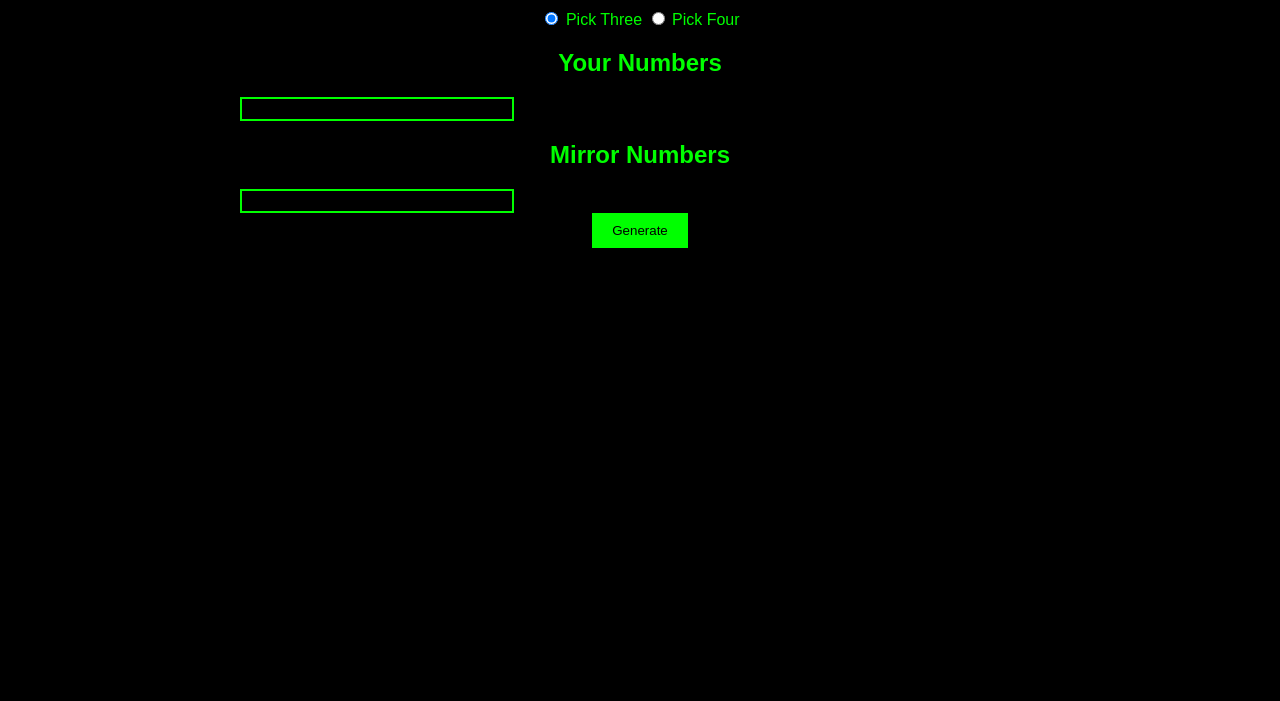
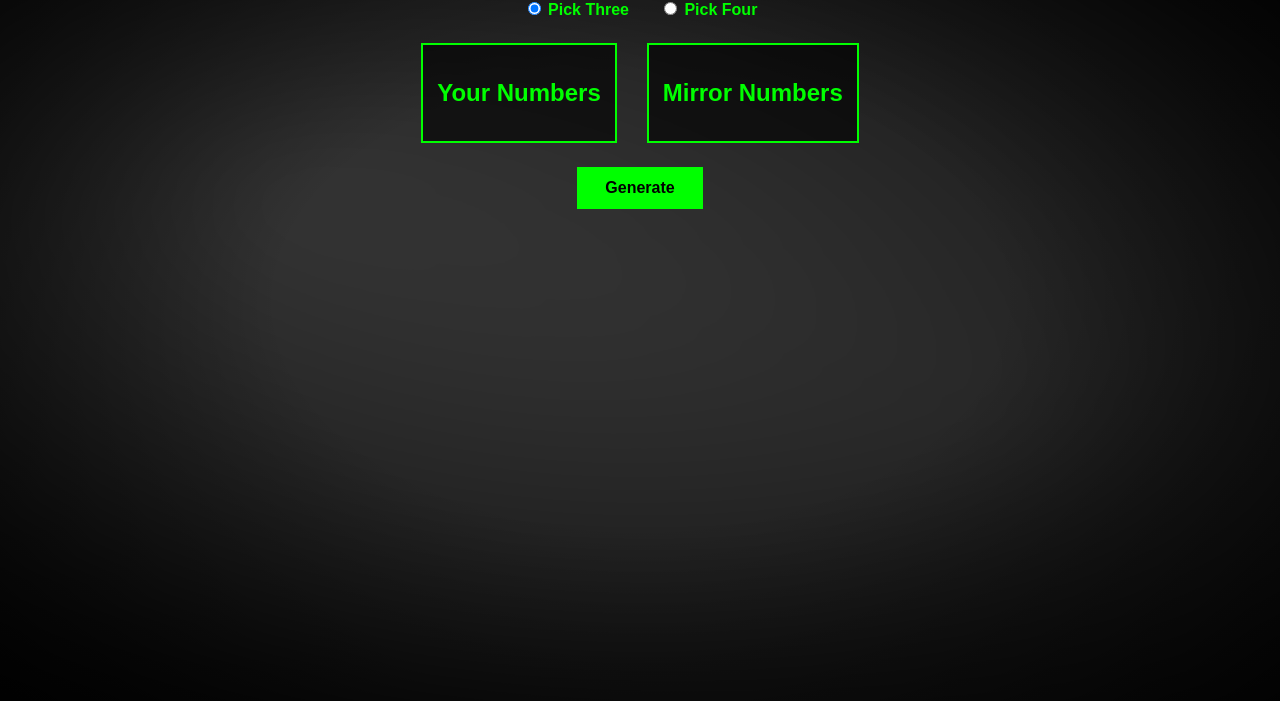
Before and after one commit to jayyfoxx/lotterystrat, a plain HTML site: page index.html in a window 1280 px wide. Shown: the part 99-800 px from the top of the page. Drawn offline with Linux system fonts and the light colour scheme.

Commit message:
Update styles.css

```diff
--- a/styles.css
+++ b/styles.css
@@ -1,58 +1,151 @@
+* {
+    box-sizing: border-box;
+}
+
 body {
+    margin: 0;
+    min-height: 100vh;
+    font-family: Arial, sans-serif;
+    color: #fff;
     background-color: #000;
-    color: #fff;
-    font-family: Arial, sans-serif;
+    position: relative;
     overflow-x: hidden;
 }
 
+/* Soft grayish, out-of-focus camera haze over the black background */
+body::before {
+    content: "";
+    position: fixed;
+    inset: -20%;
+    z-index: -2;
+    background:
+        radial-gradient(ellipse at 30% 40%, rgba(120,120,120,0.35), transparent 60%),
+        radial-gradient(ellipse at 70% 60%, rgba(90,90,90,0.30), transparent 65%),
+        radial-gradient(ellipse at 50% 50%, rgba(60,60,60,0.25), transparent 80%);
+    filter: blur(40px);
+}
+
+/* Vignette to darken the edges like an old lens */
+body::after {
+    content: "";
+    position: fixed;
+    inset: 0;
+    z-index: -1;
+    background: radial-gradient(ellipse at center, transparent 40%, rgba(0,0,0,0.85) 100%);
+    pointer-events: none;
+}
+
 .container {
-    max-width: 800px;
+    max-width: 900px;
     margin: 0 auto;
-    padding: 20px;
+    padding: 24px 16px;
     text-align: center;
 }
 
-h1, h2, label {
-    color: #00FF00; /* Green color for headings and labels */
+h1 {
+    color: #00FF00;
+    margin-bottom: 16px;
 }
 
-.grids {
+h2, h3 {
+    color: #00FF00;
+}
+
+.mode-switch {
     display: flex;
-    justify-content: space-around;
-    margin: 20px 0;
+    justify-content: center;
+    gap: 30px;
+    margin-bottom: 24px;
+    color: #00FF00;
+    font-weight: bold;
+}
+
+.mode-switch label {
+    cursor: pointer;
+}
+
+.boards {
+    display: flex;
+    flex-wrap: wrap;
+    justify-content: center;
+    gap: 30px;
+}
+
+.board {
+    border: 2px solid #00FF00;
+    padding: 14px;
+    background: rgba(0,0,0,0.6);
 }
 
 .grid {
-    border: 2px solid #00FF00;
-    padding: 10px;
-    width: 250px;
+    display: grid;
+    gap: 6px;
+    justify-content: center;
 }
 
-.numbers {
-    display: grid;
-    grid-gap: 5px;
+.cell {
+    width: 56px;
+    height: 56px;
+    text-align: center;
+    font-size: 22px;
+    font-weight: bold;
+    background: #111;
+    color: #fff;
+    border: 2px solid #fff;
+    border-radius: 0;
+    outline: none;
 }
 
-.numberInput {
-    background-color: #333;
-    color: #fff;
+.cell:focus {
+    border-color: #00FF00;
+    box-shadow: 0 0 6px #00FF00;
+}
+
+.cell.mirror {
+    background: #1a1a1a;
+    color: #00FF00;
+    border-color: #00FF00;
+    cursor: default;
+}
+
+button {
+    margin-top: 24px;
+    background-color: #00FF00;
+    color: #000;
     border: none;
-    width: 50px;
+    padding: 12px 28px;
+    font-size: 16px;
+    font-weight: bold;
+    cursor: pointer;
+}
+
+button:hover {
+    background-color: #fff;
+}
+
+#results {
+    margin-top: 28px;
+    text-align: left;
+}
+
+#results h3 {
     text-align: center;
 }
 
-.controls {
-    margin: 20px 0;
+#results p {
+    background: rgba(0,0,0,0.7);
+    border-left: 4px solid #00FF00;
+    padding: 8px 12px;
+    margin: 6px 0;
+    font-family: monospace;
+    font-size: 16px;
 }
 
-button {
-    background-color: #00FF00;
-    color: #000;
-    border: none;
-    padding: 10px 20px;
-    cursor: pointer;
+#results .mirror-text {
+    color: #00FF00;
 }
 
-#results {
-    margin-top: 20px;
+.message {
+    color: #fff;
+    text-align: center;
 }
```
